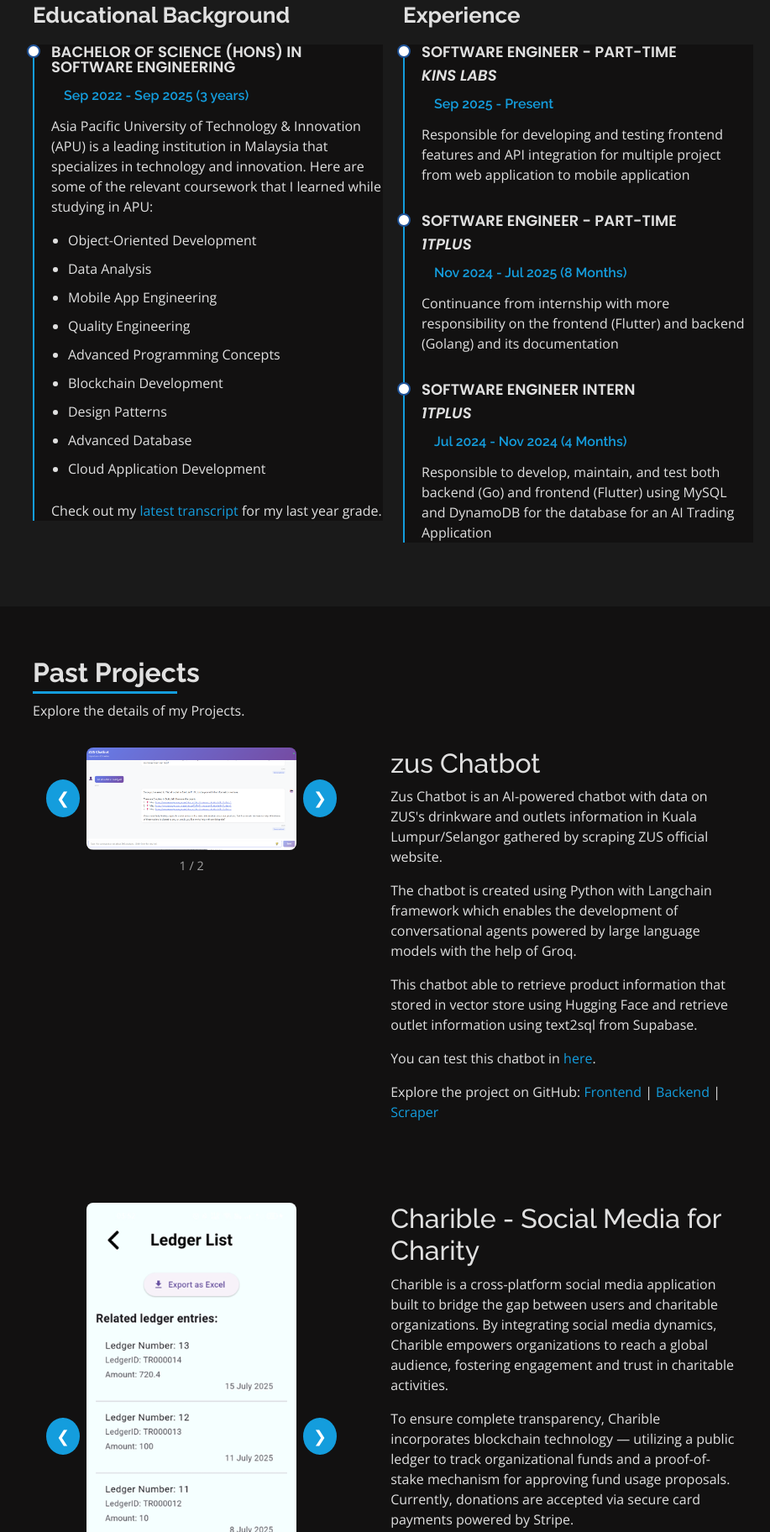
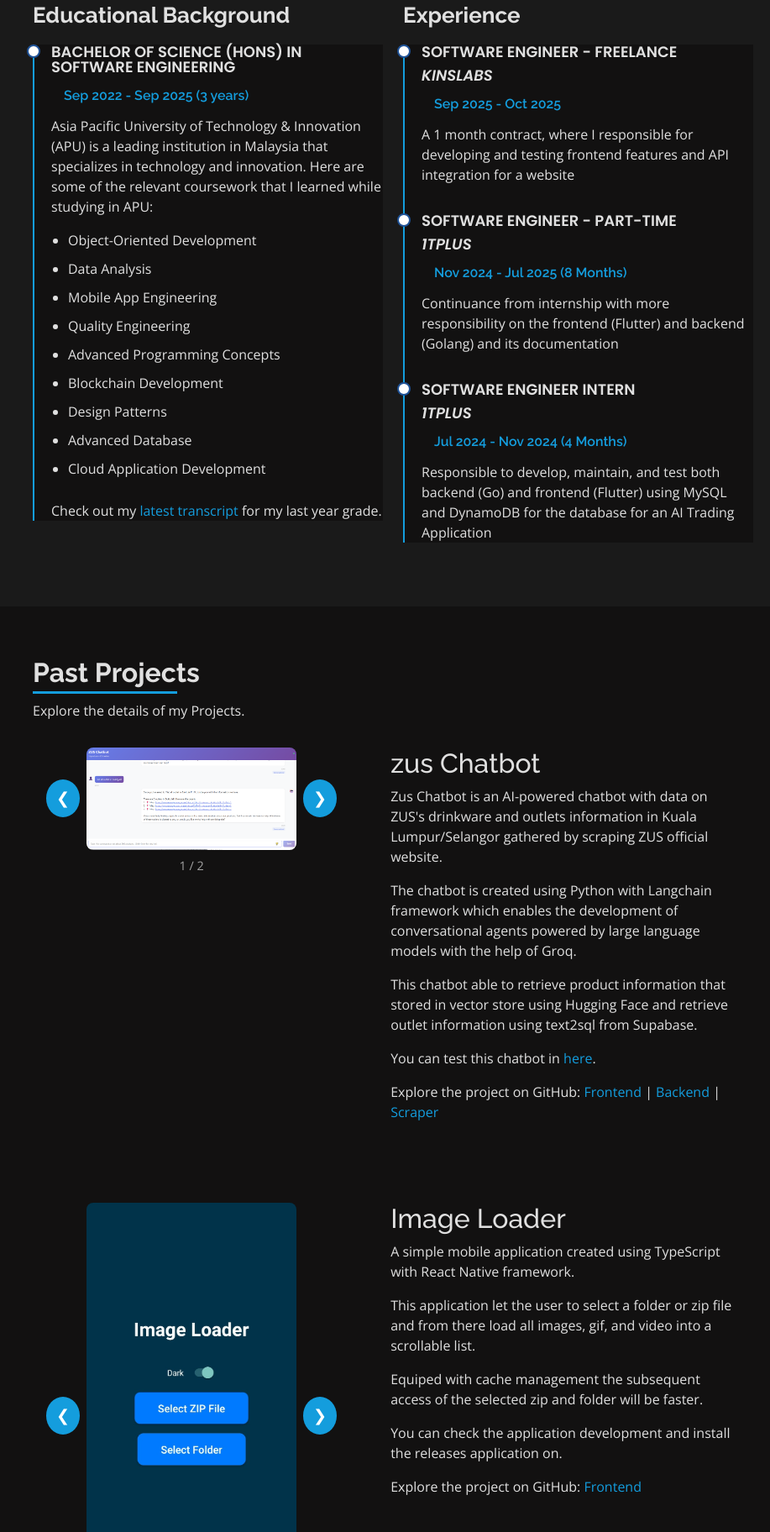
Before and after one commit to LightnXd/Personal_Website, a plain HTML site: page index.html in a window 1280 px wide. Shown: the part 3786-5610 px from the top of the page at 84% size, without its empty margins (322-1239 px from the left). Drawn offline with nearby package versions, Linux system fonts and the light colour scheme.

Commit message:
adding new project

```diff
--- a/index.html
+++ b/index.html
@@ -204,10 +204,10 @@
 			  <div class="col-lg-6" data-aos="fade-up" data-aos-delay="100">
 				<h3 class="resume-title">Experience</h3>
 				<div class="resume-item">
-				  <h4>Software Engineer - Part-time</h4>
-				  <h4><em>Kins Labs</em></h4>
-				  <h5>Sep 2025 - Present</h5>
-				  <p>Responsible for developing and testing frontend features and API integration for multiple project from web application to mobile application</p>
+				  <h4>Software Engineer - Freelance</h4>
+				  <h4><em>KinsLabs</em></h4>
+				  <h5>Sep 2025 - Oct 2025</h5>
+				  <p>A 1 month contract, where I responsible for developing and testing frontend features and API integration for a website</p>
 				</div>
 				<div class="resume-item">
 				  <h4>Software Engineer - Part-time</h4>
@@ -249,6 +249,18 @@
 				github-backend="https://github.com/LightnXd/Zus_Chatbot_Backend"
 				github-scraper="https://github.com/LightnXd/Zus_Scraper">
 			</project-card>
+
+			<project-card
+				folder="assets/img/image_loader"
+				count="3"
+				title="Image Loader"
+				description="<p>A simple mobile application created using TypeScript with React Native framework.</p>
+				<p>This application let the user to select a folder or zip file and from there load all images, gif, and video into a scrollable list.</p>
+				<p>Equiped with cache management the subsequent access of the selected zip and folder will be faster.</p>
+				<p>You can check the application development and install the releases application on.</p>"
+				github-frontend="https://github.com/LightnXd/Image_Loader">
+			</project-card>
+
 			<project-card
 				folder="assets/img/fyp"
 				count="5"
```
Also changed, not shown: assets/img/image_loader/1.png (added), assets/img/image_loader/2.png (added), assets/img/image_loader/3.png (added), 1 other file.
